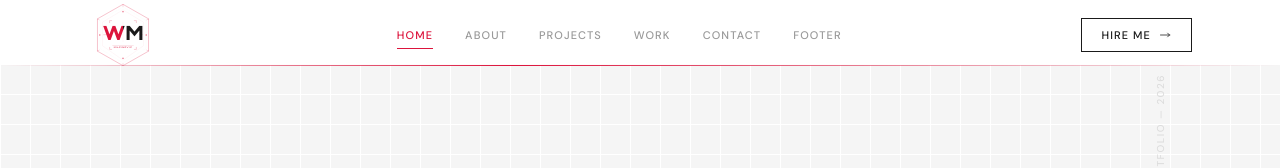
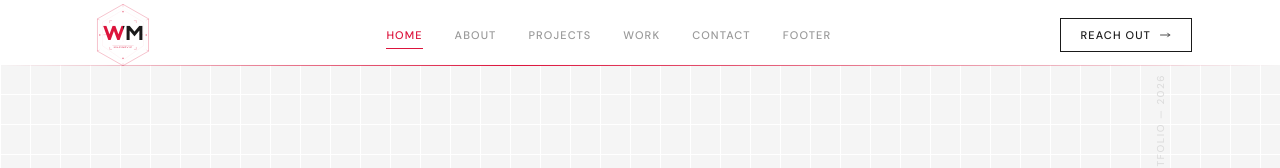
Before and after one commit to Wilco619/WilcoPortfolio, a React (Vite) app: page / in a window 1280 px wide. Shown: the top 168 px of the page. Built offline with nearby package versions, Linux system fonts and the light colour scheme.

Commit message:
hire button change

```diff
--- a/src/components/Header.jsx
+++ b/src/components/Header.jsx
@@ -190,7 +190,7 @@ const Header = ({ scrollToSection, activeSection }) => {
           onMouseEnter={e => { e.currentTarget.style.background = '#DC143C'; e.currentTarget.style.color = '#fff'; e.currentTarget.style.borderColor = '#DC143C' }}
           onMouseLeave={e => { e.currentTarget.style.background = 'transparent'; e.currentTarget.style.color = '#1a1a1a'; e.currentTarget.style.borderColor = '#1a1a1a' }}
         >
-          Hire me
+          Reach out
           <svg viewBox="0 0 24 24" fill="none" stroke="currentColor" strokeWidth="1.5" style={{ width: '12px', height: '12px' }}>
             <path strokeLinecap="round" strokeLinejoin="round" d="M17.25 8.25 21 12m0 0-3.75 3.75M21 12H3" />
           </svg>
```
